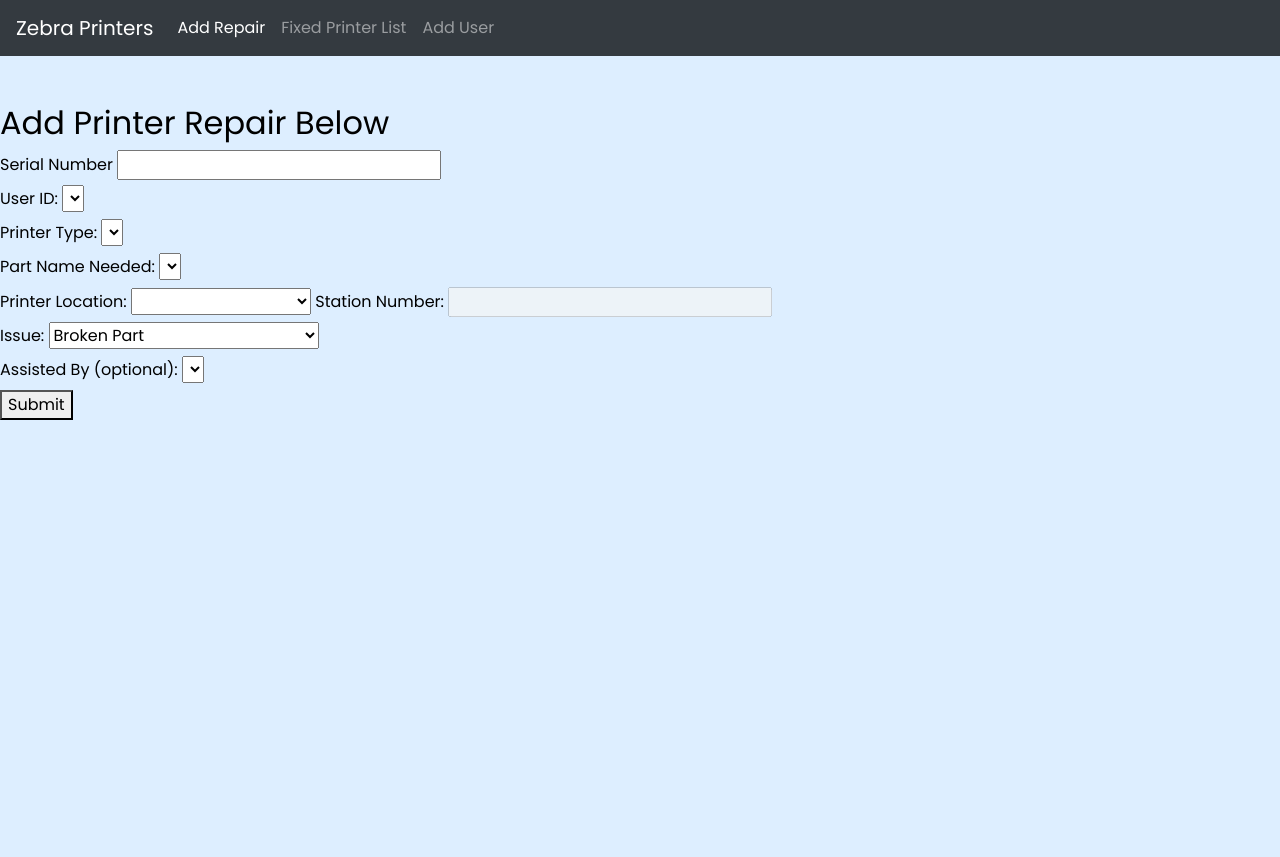
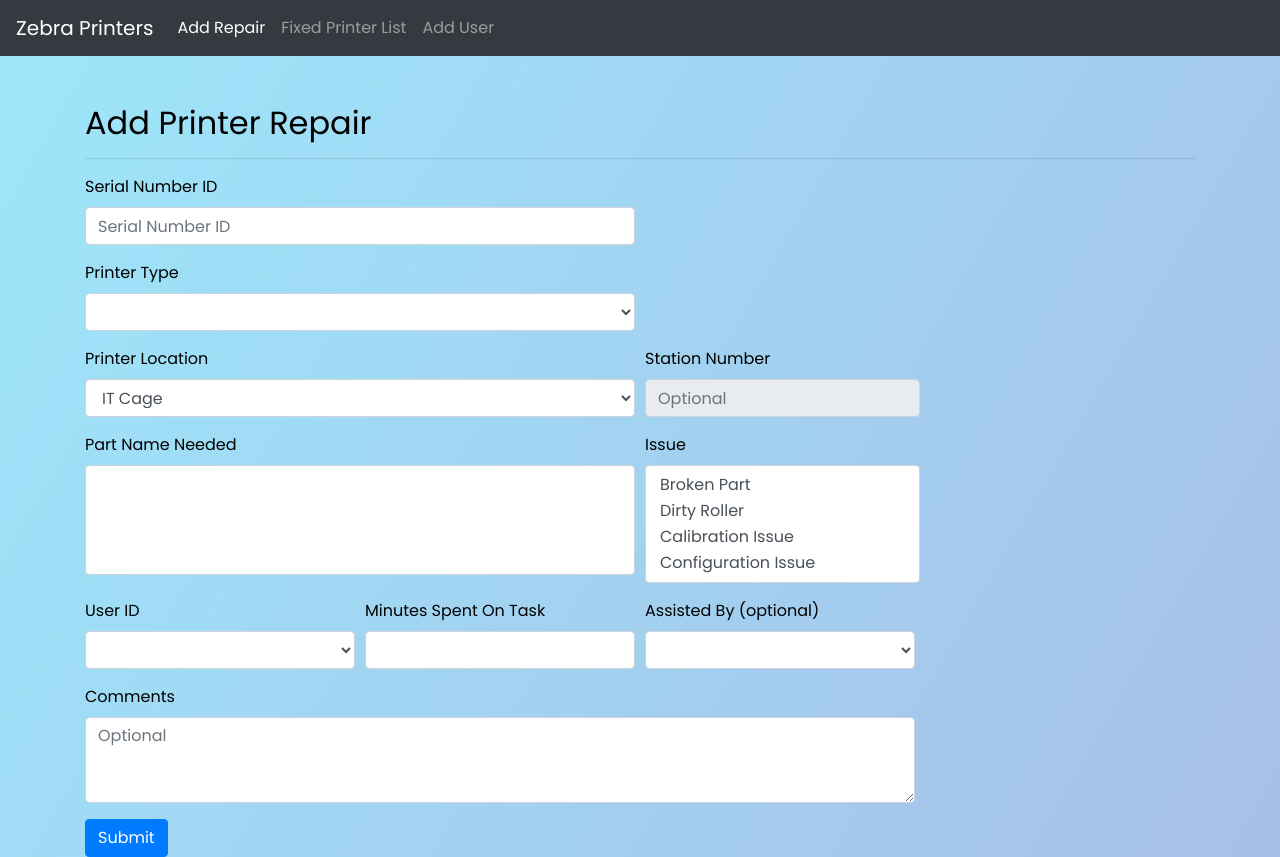
Before and after one commit to ASzampiasSWD/zebra, a Node server app: page / in a window 1280 px wide. Before the commit the page ends 420 px from the top, so only its background shows below. Run offline with Node 20, Linux system fonts and the light colour scheme; data that the repository does not hold is empty; some libraries are stand-ins or nearby versions.

Commit message:
working better styles

```diff
--- a/index.js
+++ b/index.js
@@ -32,7 +32,7 @@
     message: 'This is a dynamic message.'
   });*/
    try {
-    let printerTypes = await db.query('SELECT printer_type FROM printer_types');
+    let printerTypes = await db.query('SELECT printer_type, current_cost FROM printer_types');
 	let activeUsers = await db.query('SELECT user_id FROM users WHERE is_active = TRUE');
 	let printerParts = await db.query('SELECT * FROM printer_parts');
 	res.render('index', { title: 'Save the Zebras',
@@ -49,8 +49,25 @@
   res.render('about', { title: 'Save the Zebras'});
 })
 
-app.get('/tester', (req, res) => {
-  res.render('tester', { title: 'Save the Zebras'});
+app.get('/tester', async (req, res) => {
+ // res.render('tester', { title: 'Save the Zebras'});
+   // Renders the 'home.handlebars' file found in the 'views' folder
+  /*res.render('index', {
+    title: 'Save the Zebras',
+    message: 'This is a dynamic message.'
+  });*/
+   try {
+    let printerTypes = await db.query('SELECT printer_type FROM printer_types');
+	let activeUsers = await db.query('SELECT user_id FROM users WHERE is_active = TRUE');
+	let printerParts = await db.query('SELECT * FROM printer_parts');
+	res.render('tester', { title: 'Save the Zebras',
+						  printer_types: JSON.stringify(printerTypes.rows),
+						  active_users: JSON.stringify(activeUsers.rows),
+						  printer_parts: JSON.stringify(printerParts.rows) });
+  } catch (err) {
+    console.error(err);
+    res.status(500).send('Server Error');
+  }
 })
 
 app.get('/contact', (req, res) => {
@@ -99,7 +116,7 @@
 
 // Define the POST route to handle form submission
 app.post('/submit-repair', async (req, res) => {
-  let { serialNumberId, userId, printerType, partNameNeeded, printerLocation, stationNumber, issue, assistBy } = req.body;
+  let { serialNumberId, userId, printerType, partNameNeeded, printerLocation, stationNumber, issue, assistBy, timeSpentOnTask, comments, money_saved } = req.body;
 
   console.log('serialNumberId:', serialNumberId);
   console.log('userId:', userId);
@@ -107,6 +124,9 @@
   console.log('printerLocation:', printerLocation);
   console.log('stationNumber:', stationNumber);
   console.log('issue', issue);
+  console.log('timeSpentOnTask', timeSpentOnTask);
+  console.log('comments', comments);
+   console.log('moneySaved', money_saved);
 
   if (assistBy == "") {
 	assistBy = null;
@@ -119,23 +139,20 @@
   }
 
 
-  const text1 = 'SELECT * FROM printers WHERE serial_number_id = $1'; // Parameterized query
-  const values = [serialNumberId]; // Array of values to substitute
+  const text1 = 'SELECT * FROM printers WHERE serial_number_id = $1';
+  const values = [serialNumberId];
   let printerExists = true;
     try {
     const response = await db.query(text1, values);
 	if (response.rows.length == 0) {
 		printerExists = false;
 	}
-
   } catch (err) {
 	console.log(err)
-    //res.status(500).json({ error: 'Internal Server Error' });
   }
 
   if (printerExists == false) {
-		//res.send('Go on');
-		const text3 = 'INSERT INTO printers(serial_number_id, printer_type, times_worked_on) VALUES($1, $2, $3) RETURNING *'; // Parameterized query
+		const text3 = 'INSERT INTO printers(serial_number_id, printer_type, times_worked_on) VALUES($1, $2, $3) RETURNING *';
 		const values2 = [serialNumberId, printerType, 1]; // Array of values to substitute
 		try {
 		const response3 = await db.query(text3, values2);
@@ -147,8 +164,10 @@
 		}
   }
 
-	const text4 = 'INSERT INTO repairs(serial_number_id, printer_type, user_id, assist_id, printer_part_id, printer_location, station_number, time_worked_on, issue) VALUES($1, $2, $3, $4, $5, $6, $7, $8, $9) RETURNING *'; // Parameterized query
-	const values4 = [serialNumberId, printerType, userId, assistBy, partNameNeeded, printerLocation, stationNumber, 45, issue]; // Array of values to substitute
+	const text4 = 'INSERT INTO repairs(serial_number_id, printer_type, user_id, assist_id, printer_location, station_number, time_worked_on, comments, money_saved) VALUES($1, $2, $3, $4, $5, $6, $7, $8, $9) RETURNING *'; // Parameterized query
+	const values4 = [serialNumberId, printerType, userId, assistBy, printerLocation, stationNumber, timeSpentOnTask, comments, money_saved]; // Array of values to substitute
+	//printer_part_id needed
+	//issue needed
 	try {
 	const response4 = await db.query(text4, values4);
 	console.log(response4);
--- a/views/index.hbs
+++ b/views/index.hbs
@@ -13,11 +13,11 @@
 		<style>
 
 		body {
-      /*background-image: linear-gradient(120deg,
+      background-image: linear-gradient(120deg,
                                       #9de7fa 0%,
-									  #A7BFE8 100%);*/
-                                    /*#f89fba 100%);*/
-	  background-color: #def;
+									  #A7BFE8 100%);
+                                    /*#f89fba 100%);*
+	 /* background-color: #def;*/
       color: black;
       font-family: "Poppins", sans-serif;
      min-height: 100vh;
@@ -64,26 +64,33 @@
   </div>
 </nav>
 <br /><br />
-<h2>Add Printer Repair Below</h2>
-<form action="/submit-repair" method="POST">
-  <label for="serialNumberId">Serial Number</label>
-  <input type="text" id="serialNumberId" name="serialNumberId" required />
-  <br />
-  <label for="userId">User ID:</label>
-	<select id="userId" name="userId" required>
-	</select>
-  <br />
-      <label for="printerType">Printer Type:</label>
-	<select id="printerType" id="printerType" name="printerType" required>
-	</select>
-	<br />
-    <label for="partNameNeeded">Part Name Needed:</label>
-	<select id="partNameNeeded" name="partNameNeeded">
-	</select>
-	<br />
-	<label for="printerLocation">Printer Location:</label>
-	<select id="printerLocation" name="printerLocation" onchange="myFunction(event)" required>
-	  <option value=""></option>
+<div class="container">
+	<h2>Add Printer Repair</h2>
+	<hr />
+      <form action="/submit-repair" method="POST" onsubmit="return clickButton()">
+
+	  <div class="form-row">
+        <!-- Form elements go here -->
+
+        <div class="form-group col-md-6">
+          <label for="serialNumberId" class="form-label">Serial Number ID</label>
+          <input type="text" class="form-control" id="serialNumberId" placeholder="Serial Number ID" name="serialNumberId" maxlength="22" required />
+        </div>
+
+		</div>
+		<div class="form-row">
+		<div class="form-group col-md-6">
+		    <label for="printerType" class="form-label">Printer Type</label>
+			<select id="printerType" name="printerType" onchange="recordPrinterType(event)" class="form-select form-control form-select-lg" required>
+			</select>
+		</div>
+
+		</div>
+
+				<div class="form-row">
+		<div class="form-group col-md-6">
+		    		<label for="printerLocation" class="form-label">Printer Location</label>
+	<select id="printerLocation" name="printerLocation" class="form-select form-control form-select-lg" onchange="myFunction(event)" required>
 	  <option value="IT Cage">IT Cage</option>
 	  <option value="Singles-Mix-Kickout">Singles-Mix-Kickout</option>
 	  <option value="AFE2">AFE2</option>
@@ -93,11 +100,37 @@
 	  <option value="Pole Number">Pole Number</option>
 	  <option value="Security Desk">Security Desk</option>
 	</select>
-	<label for="stationNumber">Station Number:</label>
-	<input type="input" disabled name="stationNumber" id="stationNumber" />
-	<br />
-  <label for="issue">Issue:</label>
-	<select id="issue" name="issue" required>
+		</div>
+
+		<div class="form-group col-md-6">
+					<label for="stationNumber" class="form-label">Station Number</label>
+	<input type="text" disabled name="stationNumber" class="form-control w-50" placeholder="Optional" id="stationNumber" />
+
+
+		</div>
+
+
+		</div>
+
+
+
+
+
+
+
+
+
+
+		<div class="form-row">
+				<div class="form-group col-md-6">
+		 <label for="partNameNeeded" class="form-label">Part Name Needed</label>
+		<select id="partNameNeeded" name="partNameNeeded" class="form-select form-control" multiple class="form-select form-control form-select-lg w-25" aria-label="multiple select example">
+		</select>
+
+		</div>
+		<div class="form-group col-md-6">
+		  <label for="issue" class="form-label">Issue</label>
+	<select id="issue" name="issue" multiple class="form-select form-control form-select-lg w-50" required>
 	  <option value="brokenPart">Broken Part</option>
 	  <option value="dirtyRoller">Dirty Roller</option>
 	  <option value="dirtyRoller">Calibration Issue</option>
@@ -105,15 +138,57 @@
 	  <option value="dirtyRoller">Incorrect Printer Paper Inserted</option>
 	  <option value="multipleIssues">Multiple Issues</option>
 	</select>
-	<br />
-	  <label for="assistBy">Assisted By (optional):</label>
-	<select id="assistBy" name="assistBy">
-	</select>
-	<br />
-  <button type="submit">Submit</button>
-</form>
+
+
+		</div>
+
+		</div>
+
+
+
+
+	<div class="form-row">
+			<div class="form-group col-md-3">
+		  <label for="userId" class="form-label">User ID</label><br />
+		  <select id="userId" name="userId" class="form-select form-control form-select-lg" required>
+		  </select>
+		</div>
+
+			<div class="form-group col-md-3">
+		  <label for="timeSpentOnTask" class="form-label">Minutes Spent On Task</label>
+		<input type="number" id="timeSpentOnTask" name="timeSpentOnTask" class="form-control" />
+		</div>
+
+
+
+		<div class="form-group col-md-3">
+		  <label for="assistBy" class="form-label">Assisted By (optional)</label>
+		<select id="assistBy" name="assistBy" class="form-select form-control form-select-lg">
+			</select>
+		</div>
+
+
+
+		</div>
+
+
+		<div class="form-row">
+			<div class="form-group col-md-9">
+  <label for="comments" class="form-label">Comments</label>
+  <textarea class="form-control" id="comments" name="comments" maxlength="100" placeholder="Optional" rows="3"></textarea>
+  </div>
+</div>
+
+        <input type="hidden" value="100.00" name="money_saved" id="money_saved" />
+		<button type="submit" id="submitBtn" class="btn btn-primary">Submit</button>
+      </form>
+ </div>
+</div>
+
 	<script type="text/javascript">
 
+	let printerOption = 0;
+	let partNameNeeded = [];
 
 	window.onload = function() {
 		let printer_types = {{{printer_types}}};
@@ -121,10 +196,12 @@
 
 		Object.keys(printer_types).forEach(key => {
 		  const value = printer_types[key];
-		  console.log(key, value.printer_type);
+		  console.log(key, value.printer_type, value.current_cost);
 		  let newOption = new Option(value.printer_type, value.printer_type);
 		  selectPrinterType.add(newOption);
 		});
+
+		console.log(printer_types[printerOption].current_cost + " IT WORKSSS!");
 
 		let active_users = {{{active_users}}};
 		const selectUserId = document.getElementById("userId");
@@ -143,7 +220,7 @@
 
 		let printer_parts= {{{printer_parts}}};
 		const selectPrinterPartNeeded = document.getElementById("partNameNeeded");
-		selectPrinterPartNeeded.add(blankOption);
+		//selectPrinterPartNeeded.add(blankOption);
 		Object.keys(printer_parts).forEach(key => {
 		  const value = printer_parts[key];
 		  console.log(key, value.printer_part_id);
@@ -151,6 +228,10 @@
 		  selectPrinterPartNeeded.add(newOption);
 		});
 
+	}
+
+	function recordPrinterType(e) {
+		printerOption = e.target.value;
 	}
 
 
@@ -164,12 +245,16 @@
 	console.log(e.target.value);
 	}
 
+	function clickButton() {
+	 alert('lets hope it still works!');
+
+	}
+
+
 	</script>
 	<script src="https://code.jquery.com/jquery-3.3.1.slim.min.js" integrity="sha384-q8i/X+965DzO0rT7abK41JStQIAqVgRVzpbzo5smXKp4YfRvH+8abtTE1Pi6jizo" crossorigin="anonymous"></script>
 <script src="https://cdn.jsdelivr.net/npm/popper.js@1.14.7/dist/umd/popper.min.js" integrity="sha384-UO2eT0CpHqdSJQ6hJty5KVphtPhzWj9WO1clHTMGa3JDZwrnQq4sF86dIHNDz0W1" crossorigin="anonymous"></script>
 <script src="https://cdn.jsdelivr.net/npm/bootstrap@4.3.1/dist/js/bootstrap.min.js" integrity="sha384-JjSmVgyd0p3pXB1rRibZUAYoIIy6OrQ6VrjIEaFf/nJGzIxFDsf4x0xIM+B07jRM" crossorigin="anonymous"></script>
 
-
-
 </body>
 </html>
```
Also changed, not shown: views/join.hbs (+11 -6 lines), views/list.hbs (+9 -10 lines), zebra.sql (+7 -7 lines).
